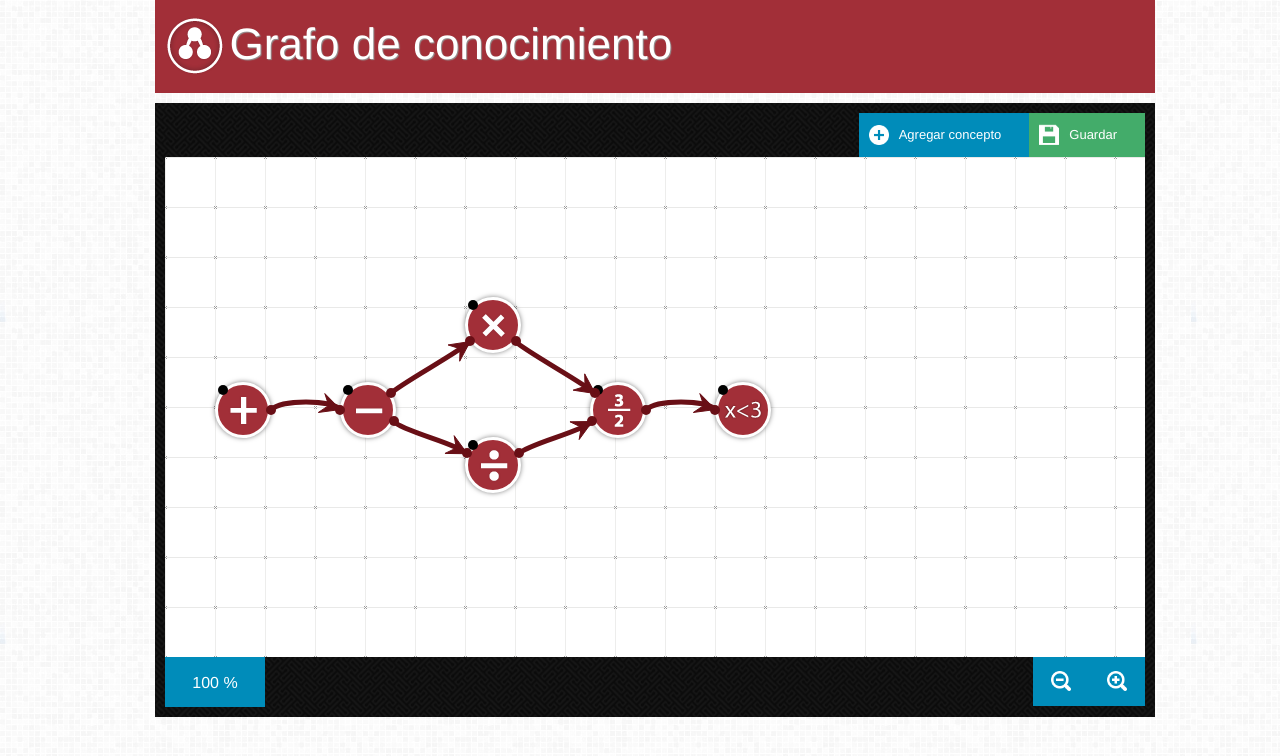
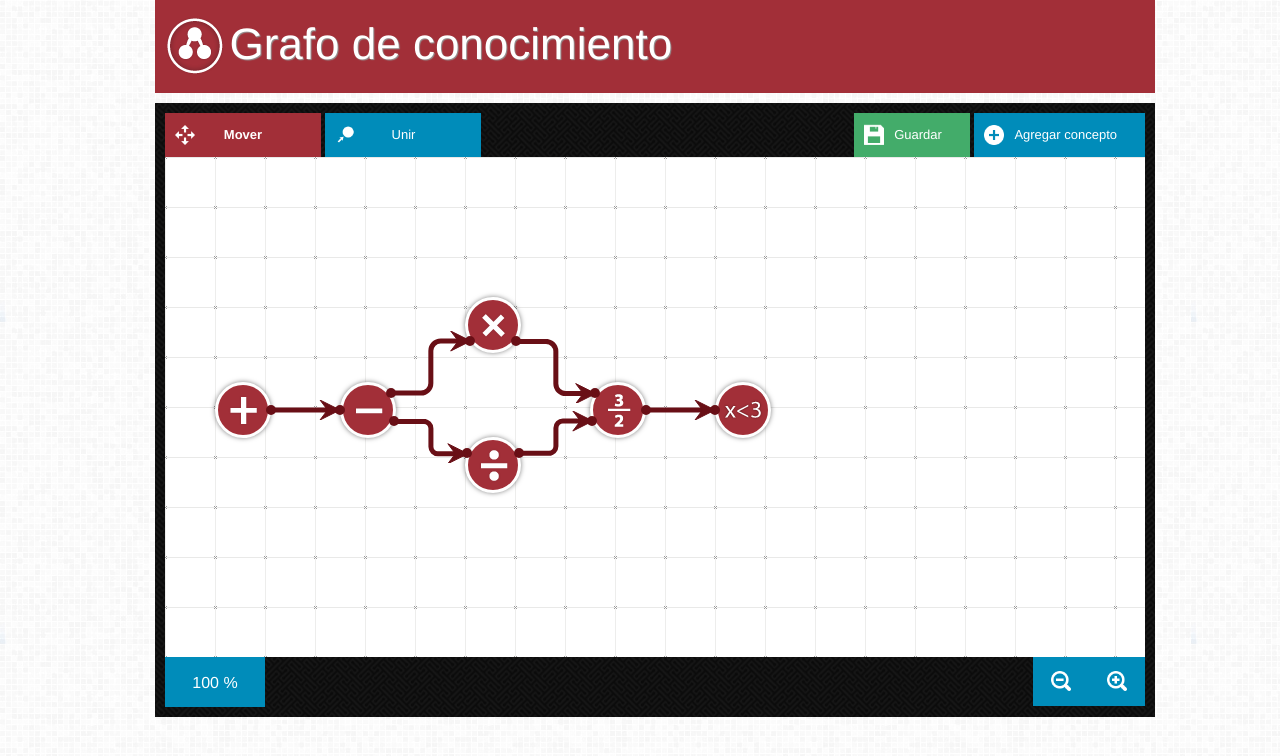
Before and after one commit to Aprendeci/Aprendeci, a Django app: page /aprendeci/ in a window 1280 px wide. Shown: the top 756 px of the page. Run offline with Django 3.2, Linux system fonts and the light colour scheme; a user stored in the database is signed in; data comes from the database, SQL or seed files in the repository; both versions use the stored data as it was after the commit; parts of the project's set-up code (start-up, migrations or seed data) failed here and were passed over; some libraries are stand-ins or nearby versions.

Commit message:
[Develop] Modos de edición del grafo, visualización y página de inicio

```diff
--- a/Aprendeci/templates/Aprendeci/index.html
+++ b/Aprendeci/templates/Aprendeci/index.html
@@ -1,6 +1,10 @@
 {% extends "_layouts/base.html" %}
 
 {% block title %}Grafo{% endblock %}
+
+{% block styles %}
+    <link rel="stylesheet" href="{{ STATIC_URL }}css/style.css" />
+{% endblock %}
 
 {% block scripts %}
 	<script src="{{ STATIC_URL }}js/dependencies/jquery.jsPlumb-1.6.2.js"></script>
@@ -28,21 +32,23 @@
     <div class="row">
       <div class="large-12 columns">
 	    <div class="grafo">
-            <div class="acciones">
-                <a class="small success button guardarGrafo">Guardar</a>
-                <a class="small button agregarConcepto">Agregar concepto</a>
-
-                <div class="clear"></div>
+            <div class="opciones clearfix">
+                <div class="modo left">
+                    <input type="radio" id="mover" name="radio" checked="checked"><label class="button small" for="mover">Mover</label>
+                    <input type="radio" id="unir" name="radio"><label class="button small" for="unir">Unir</label>
+                </div>
+                <div class="acciones right">
+                    <a class="small success button guardarGrafo">Guardar</a>
+                    <a class="small button agregarConcepto" href="{% url "admin:Aprendeci_concepto_add" %}">Agregar concepto</a>
+                </div>
             </div>
             <div class="canvas">
                 <div id="conceptos"></div>
             </div>
-            <div class="btnCanvas">
+            <div class="btnCanvas clearfix">
                 <div class="zoom"><span>100 %</span></div>
                 <a class="small button zoomIn"></a>
                 <a class="small button zoomOut"></a>
-
-                <div class="clear"></div>
             </div>
 	    </div>
       </div>
--- a/AprendeciDjango/settings.py
+++ b/AprendeciDjango/settings.py
@@ -95,4 +95,5 @@ MEDIA_URL = '/media/'
 
 TEMPLATE_DIRS = (
     os.path.join(BASE_DIR, 'AprendeciDjango/templates'),
+    os.path.join(BASE_DIR, 'Aprendeci/templates'),
 )
--- a/AprendeciDjango/templates/_layouts/base.html
+++ b/AprendeciDjango/templates/_layouts/base.html
@@ -13,7 +13,7 @@
     <link rel="stylesheet" href="{{ STATIC_URL }}css/dependencies/normalize.css" />
     <link rel="stylesheet" href="{{ STATIC_URL }}css/dependencies/foundation.min.css" />
     <link rel="stylesheet" href="{{ STATIC_URL }}css/dependencies/jquery.growl.css" />
-    <link rel="stylesheet" href="{{ STATIC_URL }}css/style.css" />
+    {% block styles %}{% endblock %}
 
     <!-- Scripts -->
     <script src="{{ STATIC_URL }}js/dependencies/modernizr.js"></script>
--- a/assets/css/style.css
+++ b/assets/css/style.css
@@ -1,3 +1,8 @@
+/* ================================
+    CSS Aprendeci | Principal
+   ================================ */
+
+/* SECCION | Generales */
 * {
     box-sizing: content-box;
 }
@@ -24,10 +29,7 @@ img {
     vertical-align: middle;
 }
 
-.clear {
-    clear: both;
-}
-
+/* SECCION | Edicion del grafo */
 #encabezado {
     background-color: #A22F38;
     padding: 10px;
@@ -49,15 +51,39 @@ img {
             position: relative;
         }
 
-    .grafo .acciones {
+    .grafo .opciones {
         width: 100%;
     }
+
+        .grafo .opciones .modo input[type="radio"] {
+            display:none;
+        }
+
+        .grafo .opciones .modo input[type="radio"] + label {
+            background-position: 10px center;
+            background-repeat: no-repeat;
+            background-size: 20px;
+            margin: 0;
+            width: 100px;
+        }
+
+            .grafo .opciones .modo input[type="radio"]#mover + label {
+                background-image: url("../img/icons/move.png");
+            }
+
+            .grafo .opciones .modo input[type="radio"]#unir + label {
+                background-image: url("../img/icons/arrow.png");
+            }
+
+            .grafo .opciones .modo input[type="radio"]:checked + label {
+                background-color: #A22F38;
+                font-weight: bold;
+            }
 
         .grafo .acciones a {
             background-position: 10px center;
             background-repeat: no-repeat;
             background-size: 20px;
-            float: right;
             margin-bottom: 0px;
             padding-left: 40px;
         }
@@ -125,21 +151,6 @@ img {
     background-color: #278f44;
 }
 
-.drag {
-    background-color: black;
-    border-radius: 50%;
-    cursor: pointer;
-    height: 10px;
-    width: 10px;
-}
-
 ._jsPlumb_connector {
     cursor: pointer;
 }
-
-/* SECCION | Login */
-.loginForm {
-    background-color: #A22F38;
-    margin: 0 auto;
-    width: 50%;
-}
--- a/assets/js/graph.js
+++ b/assets/js/graph.js
@@ -1,4 +1,6 @@
 $(document).ready(function() {
+
+    var objConceptos = [];
 
     // Conexiones
     jsPlumb.ready(function() {
@@ -26,20 +28,24 @@ $(document).ready(function() {
                 containment: "parent"
             });
 
-            jsPlumb.makeSource(drag, {
+            jsPlumb.makeSource(concepto, {
                 anchor:[ "Perimeter", { shape:"Circle" } ],
-                connector: ["Bezier", { curviness: "25" } ],
+                //anchor:"Continuous",
+                //connector: ["Bezier", { curviness: "150" } ],
+                connector: ["Flowchart", { cornerRadius: "25" } ],
                 connectorOverlays: [ [ "Arrow", { location:1 } ] ],
                 connectorStyle : { lineWidth:5, strokeStyle:"#690F16" },
                 deleteEndpointsOnDetach : false,
-                paintStyle:{ radius:5, fillStyle:"#690F16" },
-                parent: concepto
+                paintStyle:{ radius:5, fillStyle:"#690F16" }
             });
 
             jsPlumb.makeTarget(concepto, {
                 anchor:[ "Perimeter", { shape:"Circle" } ],
+                //anchor:"Continuous",
                 paintStyle: { fillStyle: "#690F16", radius:5 }
             });
+
+            objConceptos.push(concepto);
         });
 
         // Hacer las conexiones
@@ -87,6 +93,23 @@ $(document).ready(function() {
             }
         });
 
+    });
+
+    // Cambio de modo
+    $("input:radio").change(function() {
+        if (this.id == "mover") {
+            // Habilita el arrastre
+            $.each(objConceptos, function(index, value) {
+                jsPlumb.toggleDraggable(value);
+                value.css("cursor", "move");
+            });
+        } else if (this.id == "unir") {
+            // Deshabilita el arrastre
+            $.each(objConceptos, function(index, value) {
+                jsPlumb.toggleDraggable(value);
+                value.css("cursor", "pointer");
+            });
+        }
     });
 
     // Cambiar zoom
```
Also changed, not shown: Aprendeci/templates/Aprendeci/login.html (+15 -6 lines), Aprendeci/templates/admin/base_site.html (added, +10 -0 lines), assets/css/login.css (added, +44 -0 lines), assets/img/eci.jpg (added), assets/img/icons/arrow.png (added), assets/img/icons/move.png (added), assets/img/logo.jpg (added), assets/img/mazeRed.png (added), db.sqlite3.
